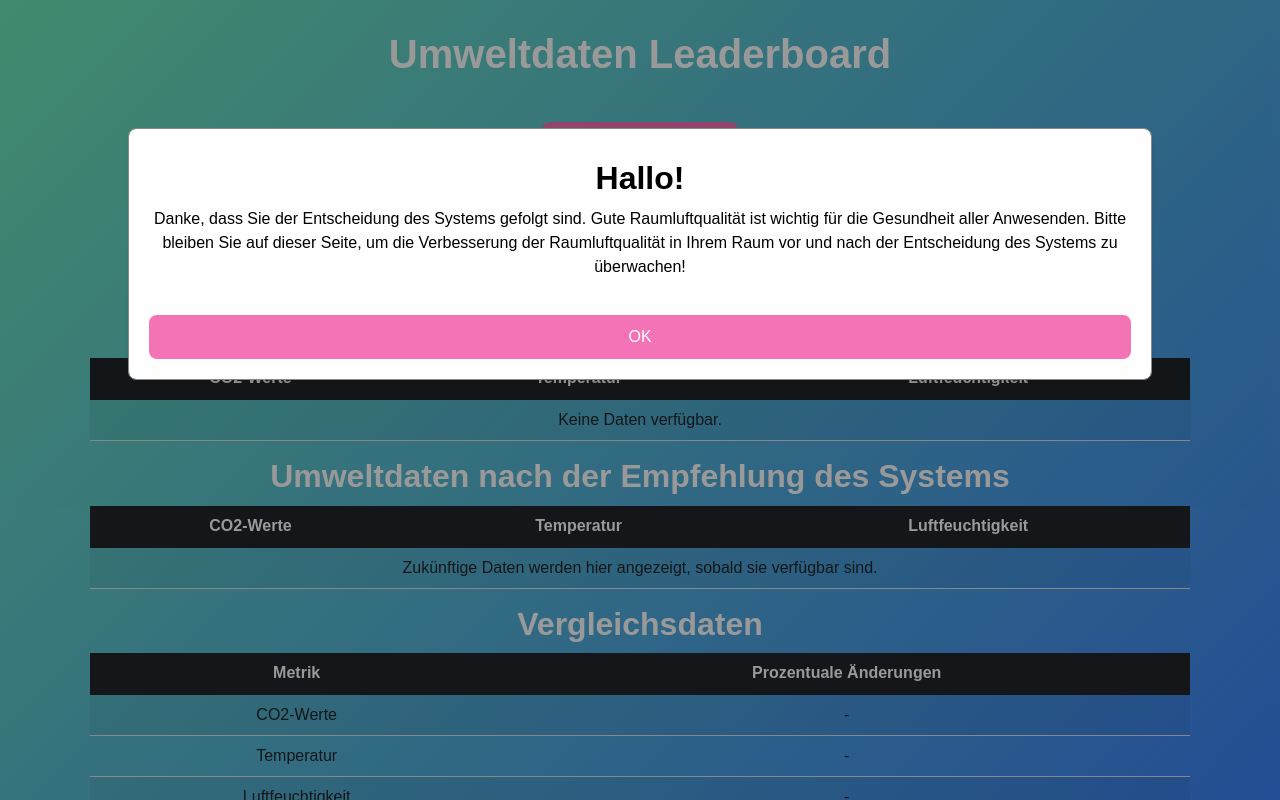
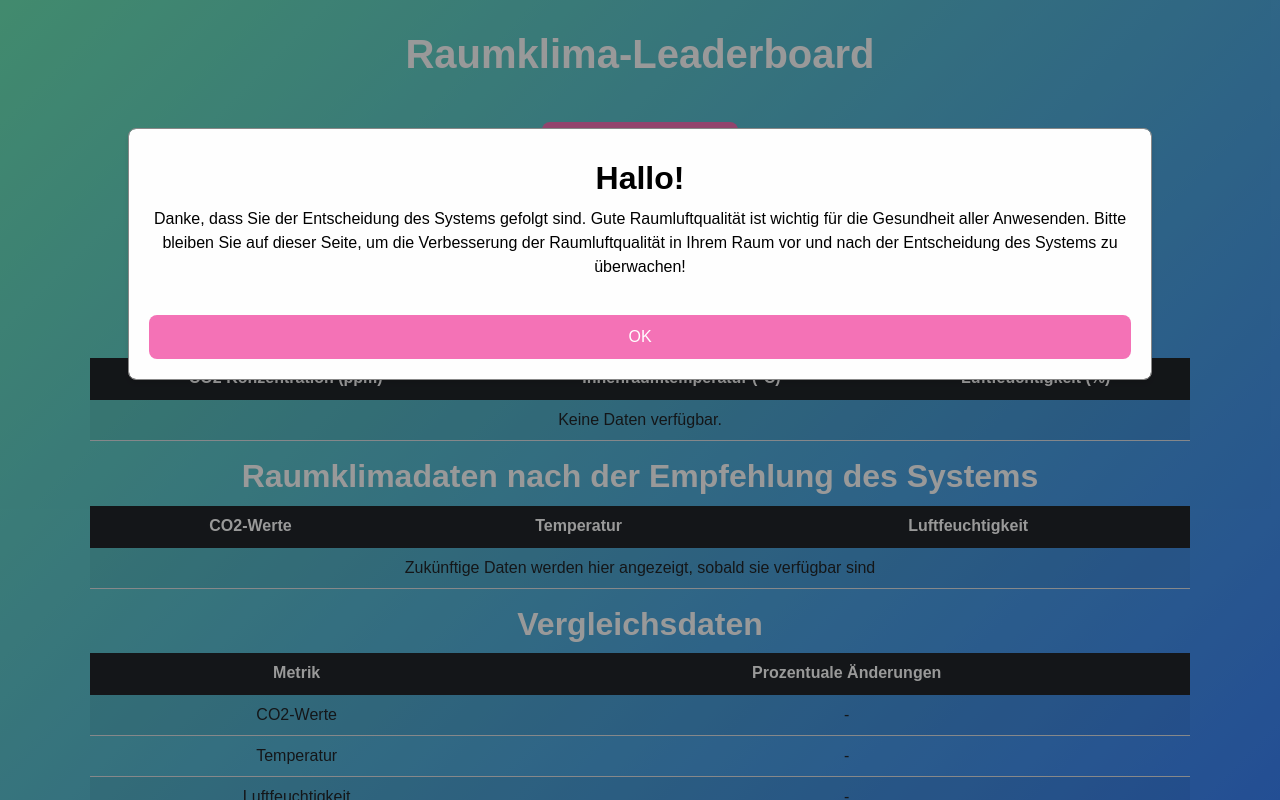
Before and after one commit to mudarshullar2/ventilation-optimization, a Flask app: template smart_ventilation/templates/leaderboard.html in a window 1280 px wide. Run offline with Flask 3, Linux system fonts and the light colour scheme; the template is opened without the code that fills it, so the values that code supplies are empty; some libraries are stand-ins or nearby versions.

Commit message:
UI adjustments

```diff
--- a/smart_ventilation/templates/leaderboard.html
+++ b/smart_ventilation/templates/leaderboard.html
@@ -3,7 +3,7 @@
 <head>
     <meta charset="UTF-8">
     <meta name="viewport" content="width=device-width, initial-scale=1.0">
-    <title>Umweltdaten-Leaderboard</title>
+    <title>Raumklima-Leaderboard</title>
     <link href="https://cdn.jsdelivr.net/npm/bootstrap@5.1.3/dist/css/bootstrap.min.css" rel="stylesheet">
     <style>
         body, html {
@@ -170,7 +170,7 @@
 </head>
 <body>
     <div class="container">
-        <h1 class="text-center mb-4">Umweltdaten Leaderboard</h1>
+        <h1 class="text-center mb-4">Raumklima-Leaderboard</h1>
 
         <!-- Zurück-Button -->
         <button onclick="window.location.href='/'" class="button mb-4">Zurück zur Hauptseite</button>
@@ -190,13 +190,13 @@
         </tr>
 
         {% if not error %}
-        <h2>Umweltdaten vor der Empfehlung des Systems</h2>
+        <h2>Raumklimadaten vor der Empfehlung des Systems</h2>
         <table class="table table-striped">
             <thead class="table-dark">
                 <tr>
-                    <th>CO2-Werte</th>
-                    <th>Temperatur</th>
-                    <th>Luftfeuchtigkeit</th>
+                    <th>CO2 Konzentration (ppm)</th>
+                    <th>Innenraumtemperatur (°C)</th>
+                    <th>Luftfeuchtigkeit (%)</th>
                 </tr>
             </thead>
             <tbody id="current-data-body">
@@ -216,7 +216,7 @@
             </tbody>
         </table>
 
-        <h2>Umweltdaten nach der Empfehlung des Systems</h2>
+        <h2>Raumklimadaten nach der Empfehlung des Systems</h2>
         <table class="table table-striped">
             <thead class="table-dark">
                 <tr>
@@ -237,7 +237,7 @@
                     {% endfor %}
                 {% else %}
                     <tr>
-                        <td colspan="4">Zukünftige Daten werden hier angezeigt, sobald sie verfügbar sind.</td>
+                        <td colspan="4">Zukünftige Daten werden hier angezeigt, sobald sie verfügbar sind</td>
                     </tr>
 
                 {% endif %}
--- a/smart_ventilation/templates/themes.html
+++ b/smart_ventilation/templates/themes.html
@@ -7,7 +7,7 @@
     <script src="{{ url_for('static', filename='theme.js') }}"></script>
 </head>
 <body>
-    <h1>Wählen Sie ein Design aus!</h1>
+    <h1>Wählen Sie ein Button-Still aus!</h1>
     <div>
         <button onclick="setTheme('dark')">Dark Mode</button>
         <button onclick="setTheme('magna')">Magna</button>
```
Also changed, not shown: smart_ventilation/templates/index.html (+11 -6 lines), smart_ventilation/templates/leaderboard2.html (+8 -8 lines).
